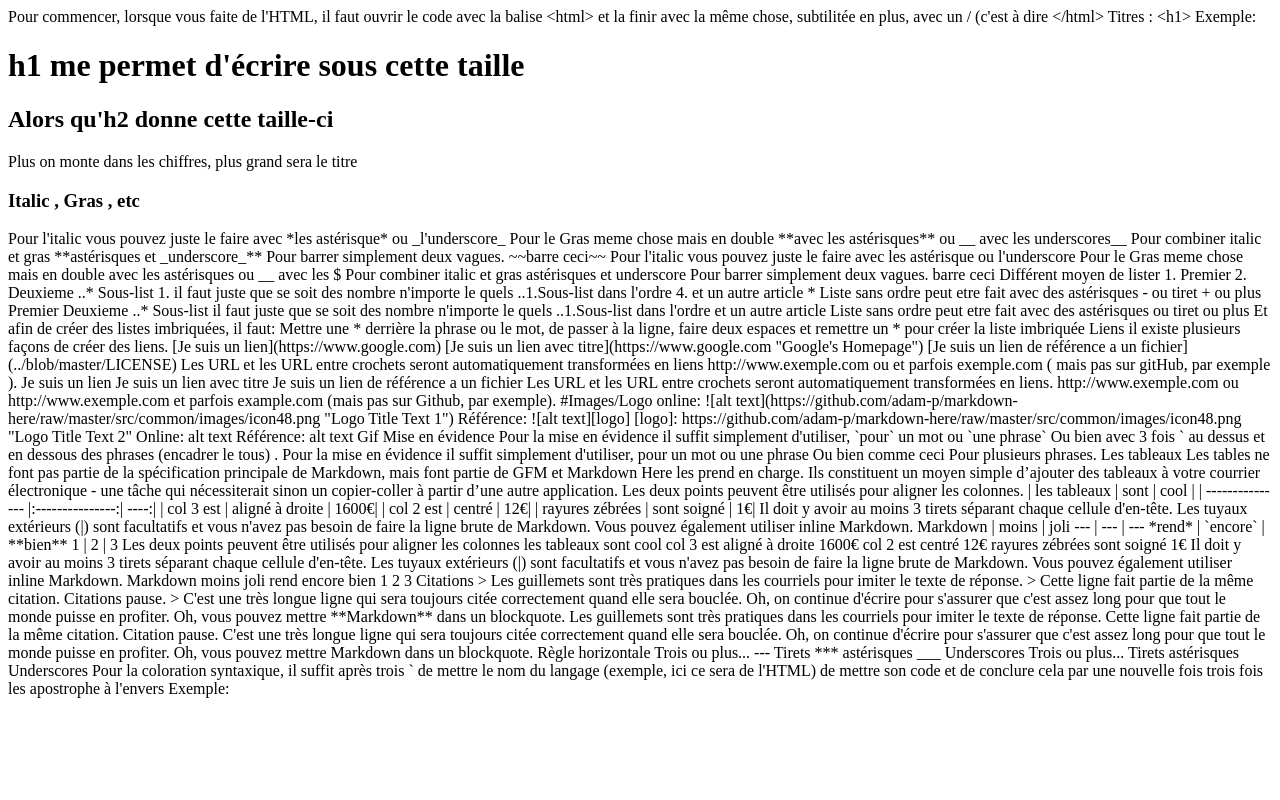
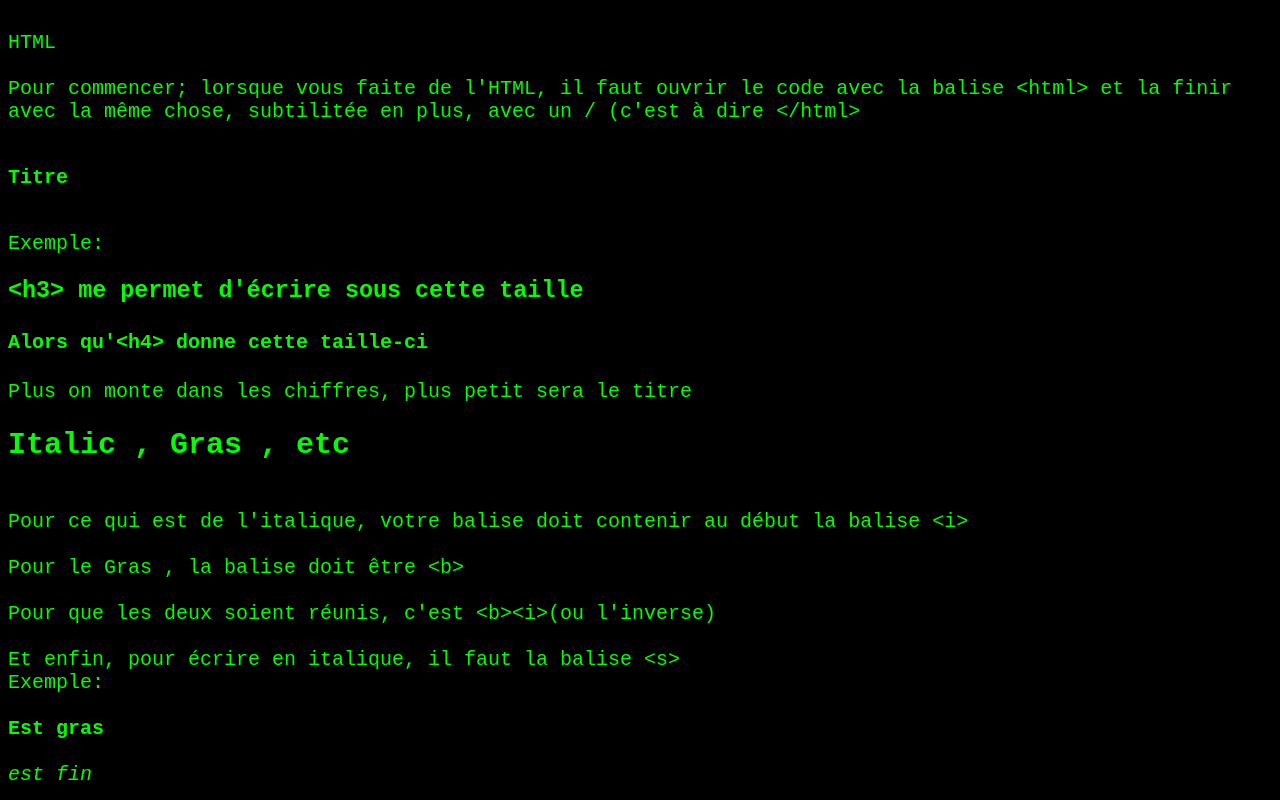
Before and after one commit to AlexisLosenko/Learning-Environment, a plain HTML site: page index.html in a window 1280 px wide. Shown: the top 800 px of the page. Drawn offline with Linux system fonts and the light colour scheme.

Commit message:
index modif

```diff
--- a/index.html
+++ b/index.html
@@ -1,75 +1,63 @@
 <html>
+<TITLE>Learning HTML</TITLE><BODY><P><FONT face="Monospace" color="#00FF00" size="5">
+		<body bgcolor="#000000">
+			<br><head>HTML</head></br>
 
-Pour commencer, lorsque vous faite de l'HTML, il faut ouvrir le code avec la balise &lt;html&gt; et la finir avec la même chose, subtilitée en plus, avec un / (c'est à dire &lt;/html&gt;
+<br>Pour commencer;
+lorsque vous faite de l'HTML, il faut ouvrir le code avec la balise &lt;html&gt; et la finir avec la même chose, subtilitée en plus, avec un / (c'est à dire &lt;/html&gt;</br>
 
-Titres :
-
-&lt;h1&gt;
+<br><h2>Titre</h2></br>
 
 Exemple:
-<h1> h1 me permet d'écrire sous cette taille </h1>
+<h3> &lt;h3&gt; me permet d'écrire sous cette taille </h3>
 
-<h2>Alors qu'h2 donne cette taille-ci </h2>
+<h4>Alors qu'&lt;h4&gt; donne cette taille-ci </h4>
 
-Plus on monte dans les chiffres, plus grand sera le titre
+Plus on monte dans les chiffres, plus petit sera le titre
 
 
 
-<h3>Italic , Gras , etc </h3>
+<h2>Italic , Gras , etc </h2>
 
-Pour l'italic vous pouvez juste le faire avec *les astérisque* ou _l'underscore_
+<br>Pour ce qui est de l'italique, votre balise doit contenir au début la balise &lt;i&gt;</br>
 
-Pour le Gras meme chose mais en double **avec les astérisques** ou __ avec les underscores__
+<br>Pour le Gras , la balise doit être &lt;b&gt;</br>
 
-Pour combiner italic et gras **astérisques et _underscore_**
+<br>Pour que les deux soient réunis, c'est &lt;b&gt;&lt;i&gt;(ou l'inverse)</br>
 
-Pour barrer simplement deux vagues. ~~barre ceci~~
-Pour l'italic vous pouvez juste le faire avec les astérisque ou l'underscore
+<br>Et enfin, pour écrire en italique, il faut la balise &lt;s&gt;
 
-Pour le Gras meme chose mais en double avec les astérisques ou __ avec les $
+<br>Exemple:</br>
 
-Pour combiner italic et gras astérisques et underscore
+<br><b>Est gras</b></br>
 
-Pour barrer simplement deux vagues. barre ceci
+<br><i>est fin</i></br>
 
-Différent moyen de lister
-1. Premier
-2. Deuxieme
-..* Sous-list
-1. il faut juste que se soit des nombre n'importe le quels
-..1.Sous-list dans l'ordre
-4. et un autre article
+<br><s>est mal barré</s></br>
 
 
-* Liste sans ordre peut etre fait avec des astérisques
-- ou tiret
-+ ou plus
-Premier
-Deuxieme ..* Sous-list
-il faut juste que se soit des nombre n'importe le quels ..1.Sous-list dans l'ordre
-et un autre article
-Liste sans ordre peut etre fait avec des astérisques
-ou tiret
-ou plus
-Et afin de créer des listes imbriquées, il faut:
+il existe différentes manière de créer des liens vers un site externe à celui-ci en HTML
+<br>
+Par exemple:
+<br>
+Pour que un lien renvoie vers une autre page de votre page web, il faut écrire
+</br>
+<br>
+&lt;a href="pageX.htm"&gt;votre lien &lt;/a&gt;
+</br>
+<br>
+Pour que le lien s'ouvre sur une autre page web dans un nouvelle onglet
+</br>
+<br>
+&lt;a href="pagemachin" target="_blank"&gt; le lien &lt;/a&gt;
+</br>
+<br>
+et enfin, celui-ci permet de se rediriger sur un nouveau site (www)
+</br>
+<br>
+&lt;a href="http://www.lesite.org"&gt; TapTapTap &lt;/a&gt;
+</br>
 
-Mettre une * derrière la phrase ou le mot, de passer à la ligne, faire deux espaces et remettre un * pour créer la liste imbriquée
-Liens
-il existe plusieurs façons de créer des liens.
-[Je suis un lien](https://www.google.com)
-
-[Je suis un lien avec titre](https://www.google.com "Google's Homepage")
-
-[Je suis un lien de référence a un fichier](../blob/master/LICENSE)
-
-Les URL et les URL entre crochets seront automatiquement transformées en liens http://www.exemple.com ou <http://www.exemple.com> et parfois exemple.com ( mais pas sur gitHub, par exemple ).
-Je suis un lien
-
-Je suis un lien avec titre
-
-Je suis un lien de référence a un fichier
-
-Les URL et les URL entre crochets seront automatiquement transformées en liens. http://www.exemple.com ou http://www.exemple.com et parfois example.com (mais pas sur Github, par exemple).
 
 #Images/Logo
 
@@ -164,5 +152,6 @@ Pour la coloration syntaxique, il suffit après trois ` de mettre le nom du lang
 <script type="text/javascript">
 	alert("Hello!");
 </script>
-
+		</body>
+</FONT>
 </html>
```
